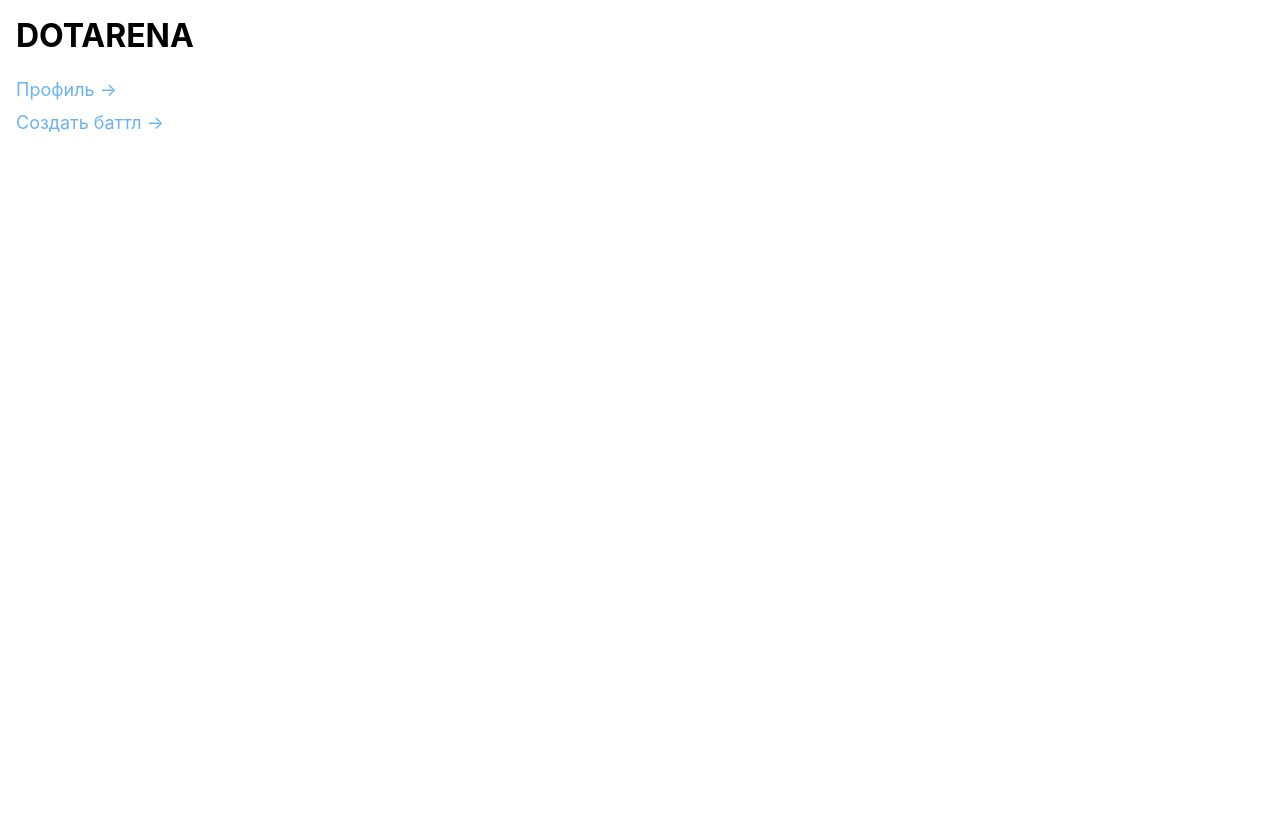
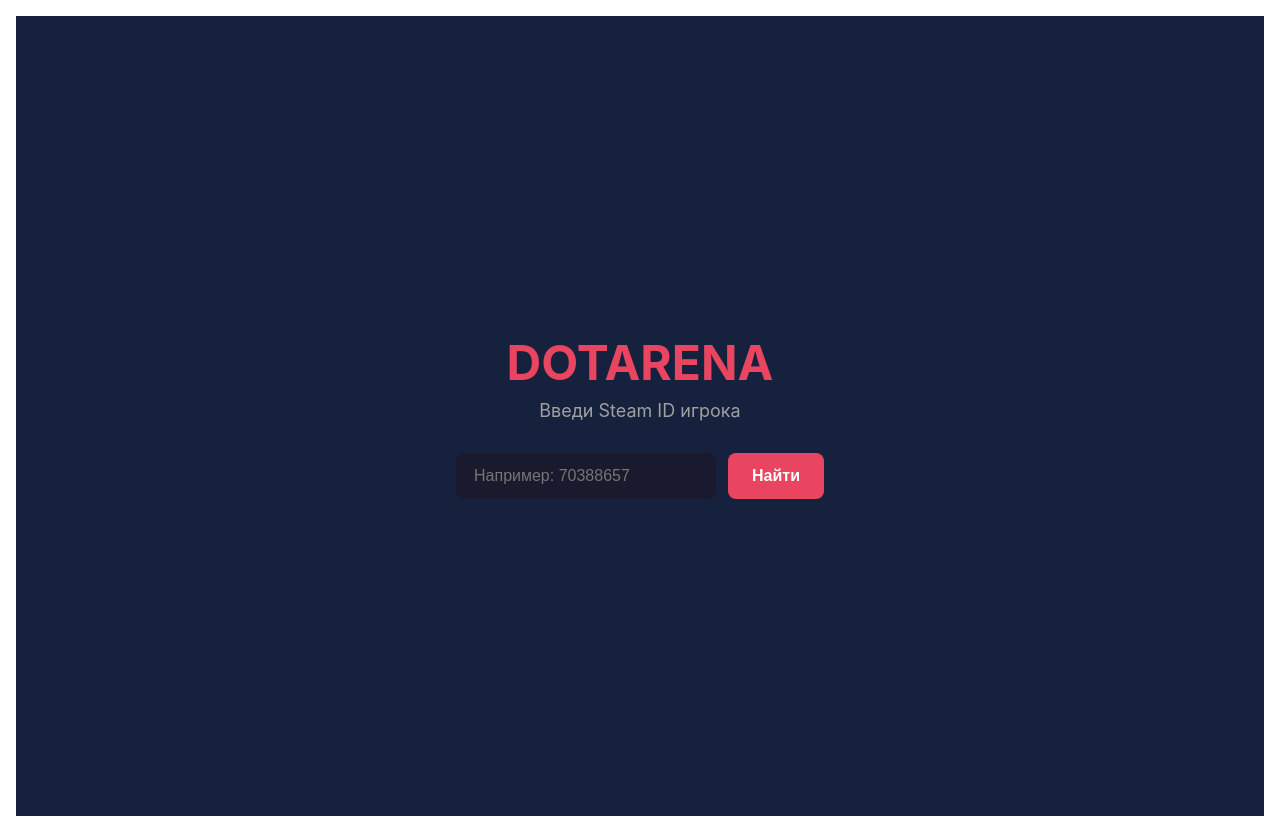
Before and after one commit to St3pAn1ndzy/dotarena, a React (Vite) app in the folder frontend/: page / in a window 1280 px wide. Before the commit the page ends 800 px from the top, so only its background shows below. Built offline with nearby package versions, Linux system fonts and the light colour scheme.

Commit message:
feat: add search main menu

```diff
--- a/frontend/src/pages/HomePage/HomePage.module.css
+++ b/frontend/src/pages/HomePage/HomePage.module.css
@@ -1,21 +1,58 @@
-.title {
-  font-size: 32px;
-  font-weight: 700;
-  margin-bottom: 24px;
+.container {
+  display: flex;
+  flex-direction: column;
+  align-items: center;
+  justify-content: center;
+  min-height: 100vh;
+  background: #16213e;
+  color: #e0e0e0;
+  padding: 16px;
 }
 
-.nav {
+.title {
+  font-size: 48px;
+  font-weight: bold;
+  color: #e94560;
+  margin-bottom: 8px;
+}
+
+.subtitle {
+  font-size: 18px;
+  margin-bottom: 32px;
+  color: #a0a0a0;
+}
+
+.form {
   display: flex;
-  flex-direction: column;
   gap: 12px;
 }
 
-.link {
-  color: #6ab2f2;
-  text-decoration: none;
-  font-size: 18px;
+.input {
+  padding: 12px 16px;
+  font-size: 16px;
+  border-radius: 8px;
+  border: 2px solid #1a1a2e;
+  background: #1a1a2e;
+  color: #e0e0e0;
+  outline: none;
+  width: 260px;
 }
 
-.link:hover {
-  text-decoration: underline;
+.input:focus {
+  border-color: #e94560;
 }
+
+.button {
+  padding: 12px 24px;
+  font-size: 16px;
+  border-radius: 8px;
+  border: none;
+  background: #e94560;
+  color: white;
+  cursor: pointer;
+  font-weight: bold;
+}
+
+.button:hover {
+  background: #d63851;
+}
--- a/frontend/src/pages/HomePage/HomePage.tsx
+++ b/frontend/src/pages/HomePage/HomePage.tsx
@@ -1,16 +1,33 @@
-import { Link } from 'react-router-dom'
+import { useState } from 'react'
+import { useNavigate } from 'react-router-dom'
 import styles from './HomePage.module.css'
 
-function HomePage() {
+export default function HomePage() {
+  const [steamId, setSteamId] = useState('')
+  const navigate = useNavigate()
+
+  const handleSubmit = (e: React.FormEvent) => {
+    e.preventDefault()
+    const id = steamId.trim()
+    if (id) {
+      navigate(`/profile/${id}`)
+    }
+  }
+
   return (
-    <div>
+    <div className={styles.container}>
       <h1 className={styles.title}>DOTARENA</h1>
-      <nav className={styles.nav}>
-        <Link className={styles.link} to="/profile/123">Профиль →</Link>
-        <Link className={styles.link} to="/battle/1">Создать баттл →</Link>
-      </nav>
+      <p className={styles.subtitle}>Введи Steam ID игрока</p>
+      <form onSubmit={handleSubmit} className={styles.form}>
+        <input
+          type="text"
+          value={steamId}
+          onChange={(e) => setSteamId(e.target.value)}
+          placeholder="Например: 70388657"
+          className={styles.input}
+        />
+        <button type="submit" className={styles.button}>Найти</button>
+      </form>
     </div>
   )
 }
-
-export default HomePage
```
